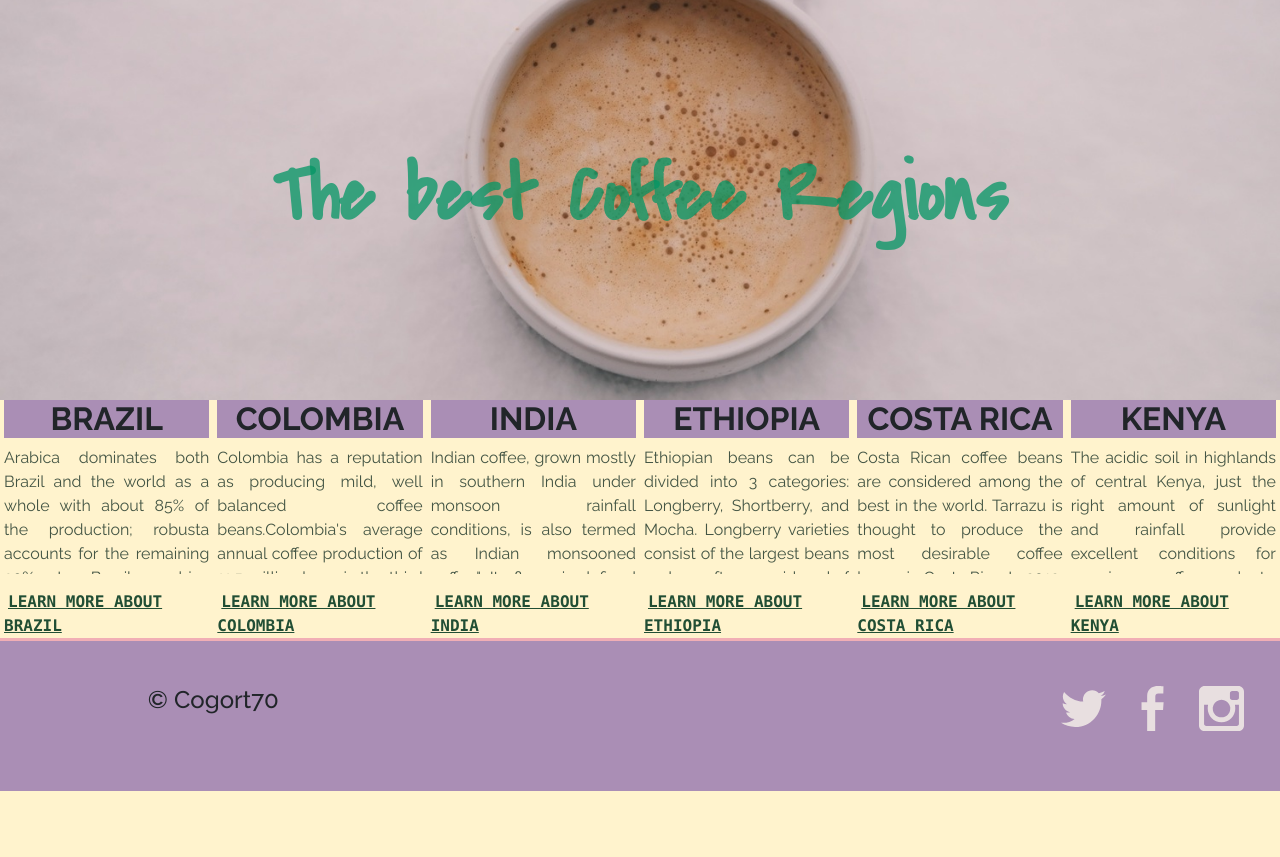
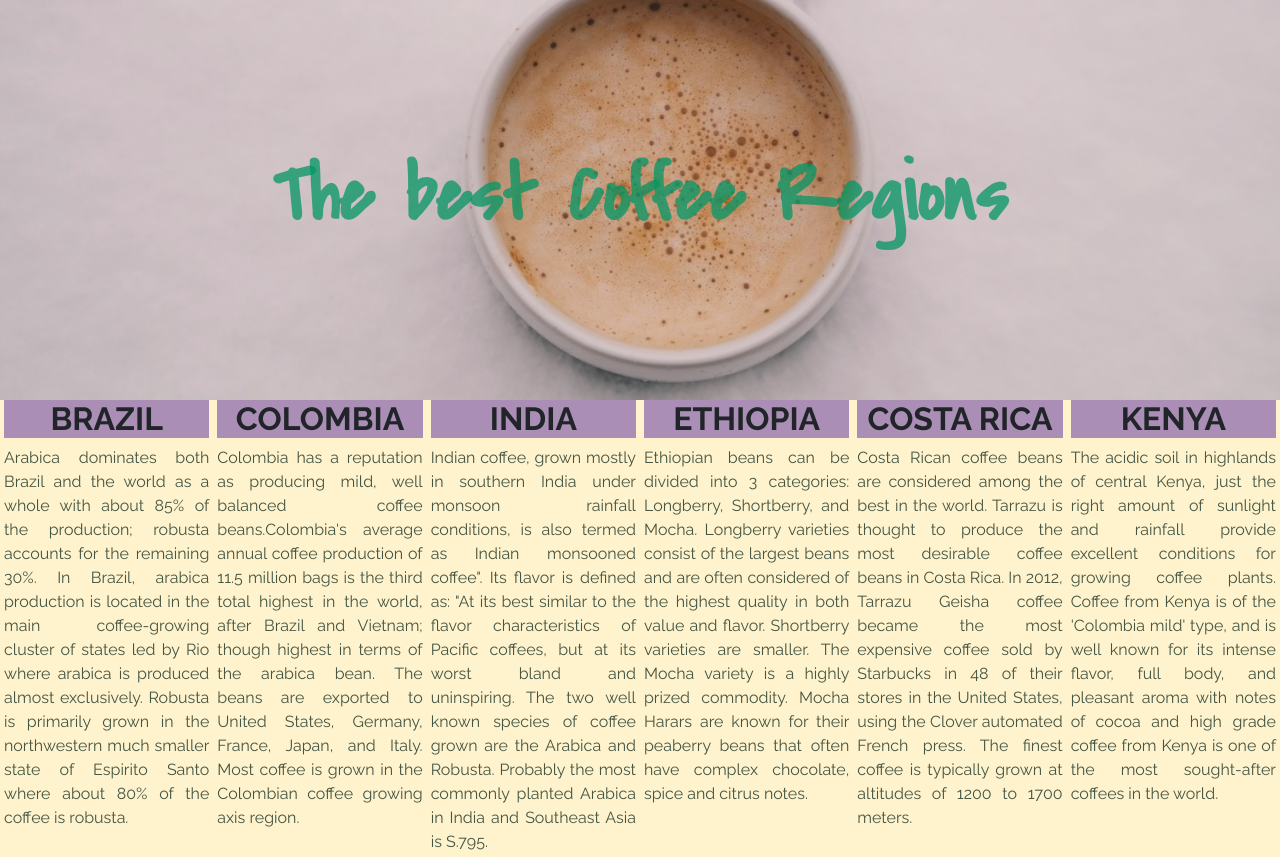
Before and after one commit to Dushyna/coffee, a plain HTML site: page index.html in a window 1280 px wide. Shown: the top 857 px of the page. Before the commit the page ends 800 px from the top, so only its background shows below. Drawn offline with nearby package versions, Linux system fonts and the light colour scheme; a web font is replaced by a local one.

Commit message:
refactor bootstrap

```diff
--- a/css/style.css
+++ b/css/style.css
@@ -40,21 +40,8 @@ h1 {
 p {
     text-align: justify;
 }
-
-a:link {
-    color: #214e34;
-}
-
-a:visited {
-    color: violet;
-}
-
-a:hover {
-    color: red;
-}
-
-a:active {
-    color: yellow;
+.btn {
+    color: var(--bg-color);
 }
 
 footer {
--- a/index.html
+++ b/index.html
@@ -12,10 +12,10 @@
 <header class="container-fluid align-content-center px-1 ">
     <h1 class="text-center fw-bold">The best Coffee Regions</h1>
 </header>
-<main class=" container-fluid clearfix row mx-0 px-0">
-    <div class="cart col-sm-6 col-md-4 col-xl-2 border-bottom  border-3 border-danger-subtle px-1">
+<main class=" container-fluid clearfix row mx-0 px-0 d-flex ">
+    <div class="cart col-sm-6 col-md-4 col-xl-2 border-bottom  border-3 border-danger-subtle px-1 d-flex flex-column">
         <h2 class="fs-2 fw-bold bg-color text-uppercase  text-center ">Brazil</h2>
-        <p class="overflow-y-scroll p-color" style="height: 8rem;">
+        <p class="  p-color">
             Arabica dominates both Brazil and the world as a whole with about 85% of the production; robusta
             accounts for the remaining 30%. In Brazil, arabica production is located in the main coffee-growing
             cluster of states led by Rio where arabica is
@@ -23,13 +23,14 @@
             produced almost exclusively. Robusta is primarily grown in the northwestern much smaller state of
             Espirito Santo where about 80% of the coffee is robusta.
         </p>
-        <a class="fw-bold text-uppercase font-monospace ps-1" href="https://en.wikipedia.org/wiki/Brazil"
+        <a class=" btn btn-transporant  fw-bold text-uppercase font-monospace p-0 mt-auto"
+           href="https://en.wikipedia.org/wiki/Brazil"
            target="_blank">Learn
             More about Brazil</a>
     </div>
-    <div class="cart col-sm-6 col-md-4 col-xl-2 border-bottom  border-3 border-danger-subtle px-1">
+    <div class="cart col-sm-6 col-md-4 col-xl-2 border-bottom  border-3 border-danger-subtle px-1 d-flex flex-column">
         <h2 class="fs-2 fw-bold bg-color text-uppercase  text-center ">Colombia</h2>
-        <p class="overflow-y-scroll p-color" style="height: 8rem;">
+        <p class="  p-color">
             Colombia has a reputation as producing mild, well balanced coffee beans.Colombia's average annual
             coffee
             production of 11.5 million bags is the third total highest in the world, after Brazil and Vietnam;
@@ -37,12 +38,13 @@
             Germany, France, Japan, and Italy. Most coffee is grown
             in the Colombian coffee growing axis region.
         </p>
-        <a class="fw-bold text-uppercase font-monospace ps-1" href="https://en.wikipedia.org/wiki/Colombia"
+        <a class=" btn btn-transporant  fw-bold text-uppercase font-monospace p-0 mt-auto"
+           href="https://en.wikipedia.org/wiki/Colombia"
            target="_blank">Learn More about Colombia</a>
     </div>
-    <div class="cart  col-sm-6 col-md-4 col-xl-2 border-bottom  border-3 border-danger-subtle px-1">
+    <div class="cart  col-sm-6 col-md-4 col-xl-2 border-bottom  border-3 border-danger-subtle px-1 d-flex flex-column">
         <h2 class="fs-2 fw-bold bg-color text-uppercase  text-center ">India</h2>
-        <p class="overflow-y-scroll p-color" style="height: 8rem;">
+        <p class="  p-color">
             Indian coffee, grown mostly in southern India under monsoon rainfall conditions, is also termed as
             Indian monsooned coffee". Its flavor is defined as: "At its best similar to the flavor
             characteristics
@@ -51,12 +53,13 @@
             are the Arabica and Robusta. Probably the most commonly planted Arabica in India and Southeast Asia
             is S.795.
         </p>
-        <a class="fw-bold text-uppercase font-monospace ps-1" href="https://en.wikipedia.org/wiki/India"
+        <a class=" btn btn-transporant  fw-bold text-uppercase font-monospace p-0 mt-auto"
+           href="https://en.wikipedia.org/wiki/India"
            target="_blank">Learn More about India</a>
     </div>
-    <div class="cart  col-sm-6 col-md-4 col-xl-2 border-bottom  border-3 border-danger-subtle px-1">
+    <div class="cart  col-sm-6 col-md-4 col-xl-2 border-bottom  border-3 border-danger-subtle px-1 d-flex flex-column">
         <h2 class="fs-2 fw-bold bg-color text-uppercase  text-center ">Ethiopia</h2>
-        <p class="overflow-y-scroll p-color" style="height: 8rem;">
+        <p class="  p-color">
             Ethiopian beans can be divided into 3 categories: Longberry, Shortberry, and Mocha. Longberry
             varieties
             consist of the largest beans and are often considered of the highest quality in both value and
@@ -65,12 +68,13 @@
             known
             for their peaberry beans that often have complex chocolate, spice and citrus notes.
         </p>
-        <a class="fw-bold text-uppercase font-monospace ps-1" href="https://en.wikipedia.org/wiki/Ethiopia"
+        <a class=" btn btn-transporant  fw-bold text-uppercase font-monospace p-0 mt-auto"
+           href="https://en.wikipedia.org/wiki/Ethiopia"
            target="_blank">Learn More about Ethiopia</a>
     </div>
-    <div class="cart  col-sm-6 col-md-4 col-xl-2 border-bottom  border-3 border-danger-subtle px-1">
+    <div class="cart  col-sm-6 col-md-4 col-xl-2 border-bottom  border-3 border-danger-subtle px-1 d-flex flex-column">
         <h2 class="fs-2 fw-bold bg-color text-uppercase text-center ">Costa Rica</h2>
-        <p class="overflow-y-scroll p-color" style="height: 8rem;">
+        <p class="  p-color">
             Costa Rican coffee beans are considered among the best in the world. Tarrazu is thought to produce
             the
             most desirable coffee beans in Costa Rica. In 2012, Tarrazu Geisha coffee became the most expensive
@@ -78,12 +82,13 @@
             French
             press. The finest coffee is typically grown at altitudes of 1200 to 1700 meters.
         </p>
-        <a class="fw-bold text-uppercase font-monospace ps-1" href="https://en.wikipedia.org/wiki/Costa_Rica"
+        <a class=" btn btn-transporant  fw-bold text-uppercase font-monospace p-0 mt-auto"
+           href="https://en.wikipedia.org/wiki/Costa_Rica"
            target="_blank">Learn More about Costa Rica</a>
     </div>
-    <div class="cart  col-sm-6 col-md-4 col-xl-2 border-bottom  border-3 border-danger-subtle px-1">
+    <div class="cart  col-sm-6 col-md-4 col-xl-2 border-bottom  border-3 border-danger-subtle px-1 d-flex flex-column">
         <h2 class="fs-2 fw-bold bg-color text-uppercase text-center ">Kenya</h2>
-        <p class="overflow-y-scroll p-color" style="height: 8rem;">
+        <p class="  p-color">
             The acidic soil in highlands of central Kenya, just the right amount of sunlight and rainfall
             provide
             excellent conditions for growing coffee plants. Coffee from Kenya is of the 'Colombia mild' type,
@@ -91,7 +96,8 @@
             well known for its intense flavor, full body, and pleasant aroma with notes of cocoa and high grade
             coffee from Kenya is one of the most sought-after coffees in the world.
         </p>
-        <a class="fw-bold text-uppercase font-monospace ps-1" href="https://en.wikipedia.org/wiki/Kenya"
+        <a class=" btn btn-transporant  fw-bold text-uppercase font-monospace p-0 mt-auto"
+           href="https://en.wikipedia.org/wiki/Kenya"
            target="_blank">Learn More about Kenya</a>
     </div>
 </main>
```
